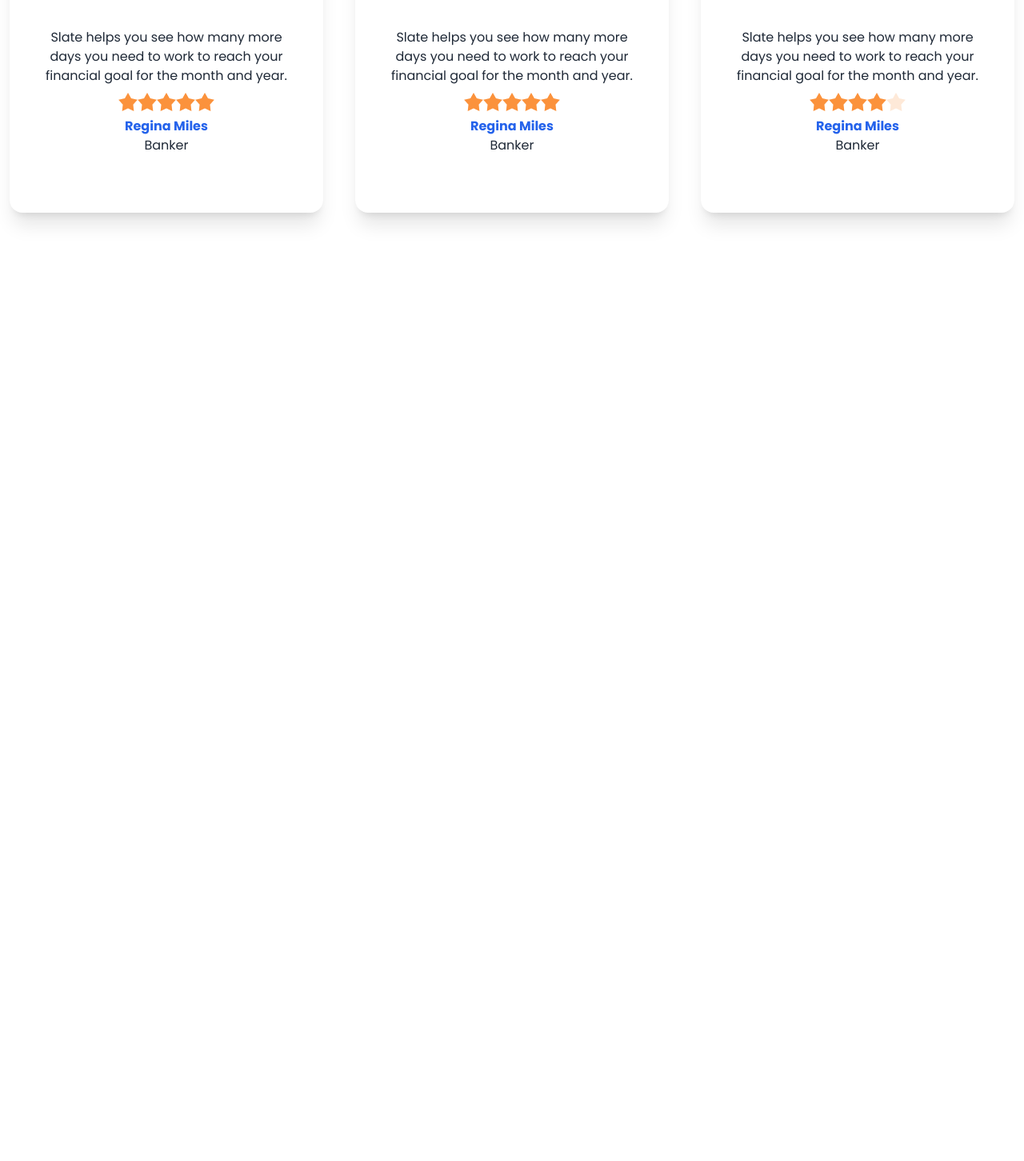
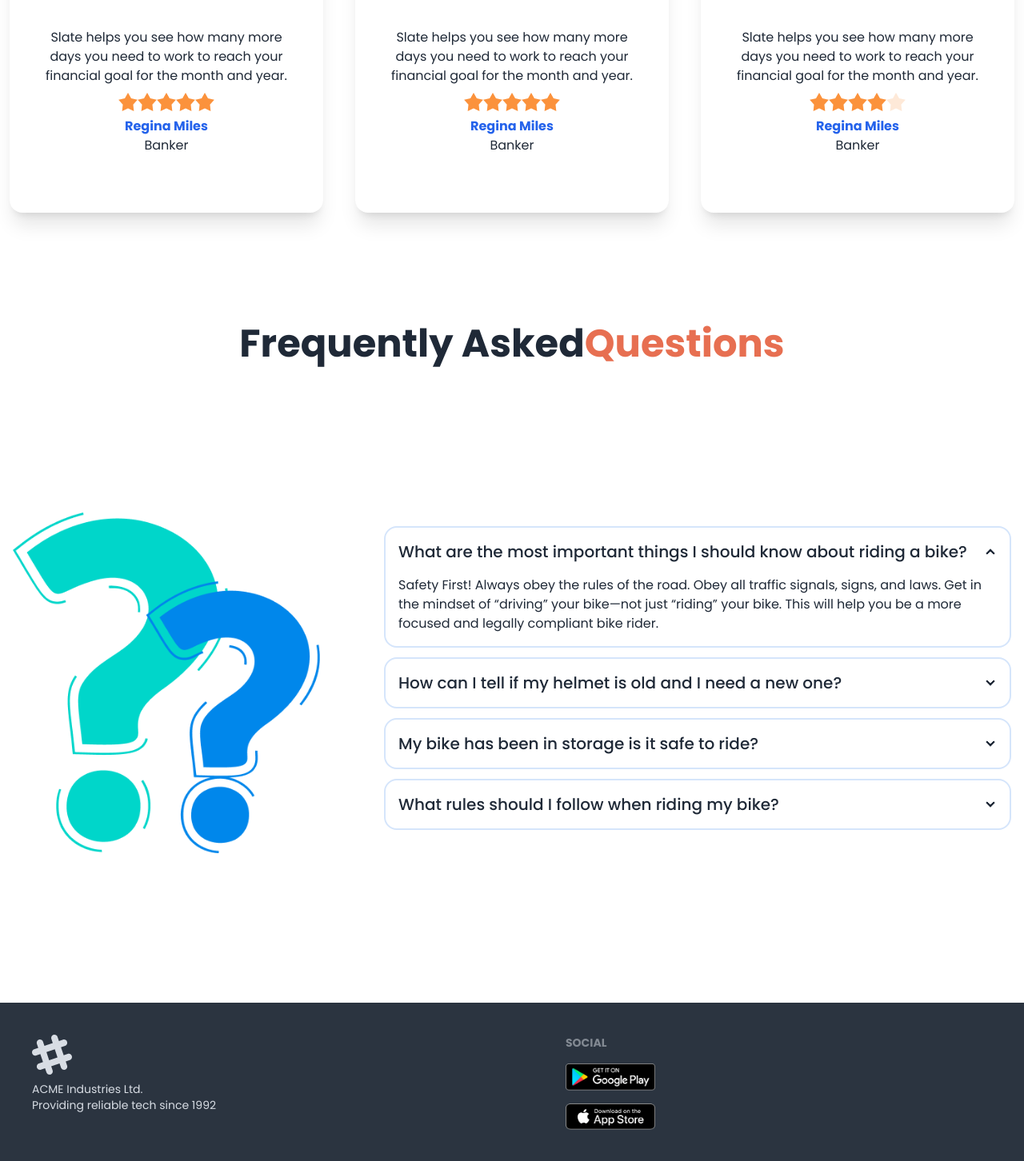
Before and after one commit to Mmsshakil/bike-zone, a plain HTML site: page index.html in a window 1280 px wide. Shown: the part 2030-3482 px from the top of the page at 80% size. Before the commit the page ends 2436 px from the top, so only its background shows below. Drawn offline with nearby package versions, Linux system fonts and the light colour scheme.

Commit message:
almost all done need improve in footer and side padding

```diff
--- a/index.html
+++ b/index.html
@@ -224,7 +224,7 @@
             <div class="grid gap-20 grid-cols-1 md:grid-cols-2 lg:grid-cols-3">
                 <!-- card 1 -->
                 <div class="card card-compact  bg-base-100 shadow-xl gap-3">
-                    <figure><img src="/images//others/latest1.png" alt="Shoes" /></figure>
+                    <figure><img src="./images//others/latest1.png" alt="Shoes" /></figure>
                     <div class="card-body">
                         <h2 class="card-title font-bold text-xl">Ducati XDIAVEL S-73</h2>
                         <p class="text-sm">Lorem ipsum dolor sit amet, consectetur adipiscing elit. Lacus, fermentum
@@ -237,7 +237,7 @@
                 </div>
                 <!-- card 2 -->
                 <div class="card card-compact  bg-base-100 shadow-xl gap-3">
-                    <figure><img src="/images//others/latest2.png" alt="Shoes" /></figure>
+                    <figure><img src="./images//others/latest2.png" alt="Shoes" /></figure>
                     <div class="card-body">
                         <h2 class="card-title font-bold text-xl">Ducati XDIAVEL S-73</h2>
                         <p class="text-sm">Lorem ipsum dolor sit amet, consectetur adipiscing elit. Lacus, fermentum
@@ -250,7 +250,7 @@
                 </div>
                 <!-- card 3 -->
                 <div class="card card-compact  bg-base-100 shadow-xl gap-3">
-                    <figure><img src="/images//others/latest3.png" alt="Shoes" /></figure>
+                    <figure><img src="./images//others/latest3.png" alt="Shoes" /></figure>
                     <div class="card-body">
                         <h2 class="card-title font-bold text-xl">Ducati XDIAVEL S-73</h2>
                         <p class="text-sm">Lorem ipsum dolor sit amet, consectetur adipiscing elit. Lacus, fermentum
@@ -336,10 +336,97 @@
 
         </section>
 
+        <!-- question section -->
+        <section>
+            <h1 class="font-bold text-5xl text-center pb-10 lg:pb-0">Frequently Asked<span
+                    class=" text-bike-primary">Questions</span>
+            </h1>
+
+            <div class="hero min-h-screen ">
+                <div class="hero-content flex-col lg:flex-row gap-20">
+                    <img src="./images/others/faq.png" class="w-3/4 lg:max-w-sm" />
+
+                    <!-- Accordion part start -->
+                    <div>
+                        <!-- first question -->
+                        <div class="collapse collapse-arrow border-2 border-[#D5E5FB] mb-3">
+                            <input type="radio" name="my-accordion-2" checked="checked" />
+                            <div class="collapse-title text-xl font-medium">
+                                What are the most important things I should
+                                know about riding a bike?
+                            </div>
+                            <div class="collapse-content">
+                                <p>Safety First! Always obey the rules of the road. Obey all traffic signals, signs, and
+                                    laws. Get in the mindset of “driving” your bike—not just “riding” your bike. This
+                                    will help you be a more focused and legally compliant bike rider. </p>
+                            </div>
+                        </div>
+                        <!-- 2nd question -->
+
+                        <div class="collapse collapse-arrow border-2 border-[#D5E5FB] mb-3 ">
+                            <input type="radio" name="my-accordion-2" />
+                            <div class="collapse-title text-xl font-medium">
+                                <!-- <Translate text="Click to open this one and close others" /> ------- aita thakle kate dite hbe------>
+                                How can I tell if my helmet is old and I need a new one?
+                            </div>
+                            <div class="collapse-content">
+                                <p>Safety First! Always obey the rules of the road. Obey all traffic signals, signs, and
+                                    laws. Get in the mindset of “driving” your bike—not just “riding” your bike. This
+                                    will help you be a more focused and legally compliant bike rider. </p>
+                            </div>
+                        </div>
+                        <!-- 3rd question -->
+
+                        <div class="collapse collapse-arrow border-2 border-[#D5E5FB] mb-3 ">
+                            <input type="radio" name="my-accordion-2" />
+                            <div class="collapse-title text-xl font-medium">
+                                My bike has been in storage is it safe to ride?
+                            </div>
+                            <div class="collapse-content">
+                                <p>Safety First! Always obey the rules of the road. Obey all traffic signals, signs, and
+                                    laws. Get in the mindset of “driving” your bike—not just “riding” your bike. This
+                                    will help you be a more focused and legally compliant bike rider. </p>
+                            </div>
+                        </div>
+                        <!-- 4th question -->
+                        <div class="collapse collapse-arrow border-2 border-[#D5E5FB] mb-3 ">
+                            <input type="radio" name="my-accordion-2" />
+                            <div class="collapse-title text-xl font-medium">
+                                What rules should I follow when riding my bike?
+                            </div>
+                            <div class="collapse-content">
+                                <p>Safety First! Always obey the rules of the road. Obey all traffic signals, signs, and
+                                    laws. Get in the mindset of “driving” your bike—not just “riding” your bike. This
+                                    will help you be a more focused and legally compliant bike rider. </p>
+                            </div>
+                        </div>
+
+                    </div>
+                </div>
+            </div>
+
+        </section>
+
     </main>
-    <footer>
+    <footer class="footer p-10 bg-neutral text-neutral-content">
+        <div>
+            <svg width="50" height="50" viewBox="0 0 24 24" xmlns="http://www.w3.org/2000/svg" fill-rule="evenodd"
+                clip-rule="evenodd" class="fill-current">
+                <path
+                    d="M22.672 15.226l-2.432.811.841 2.515c.33 1.019-.209 2.127-1.23 2.456-1.15.325-2.148-.321-2.463-1.226l-.84-2.518-5.013 1.677.84 2.517c.391 1.203-.434 2.542-1.831 2.542-.88 0-1.601-.564-1.86-1.314l-.842-2.516-2.431.809c-1.135.328-2.145-.317-2.463-1.229-.329-1.018.211-2.127 1.231-2.456l2.432-.809-1.621-4.823-2.432.808c-1.355.384-2.558-.59-2.558-1.839 0-.817.509-1.582 1.327-1.846l2.433-.809-.842-2.515c-.33-1.02.211-2.129 1.232-2.458 1.02-.329 2.13.209 2.461 1.229l.842 2.515 5.011-1.677-.839-2.517c-.403-1.238.484-2.553 1.843-2.553.819 0 1.585.509 1.85 1.326l.841 2.517 2.431-.81c1.02-.33 2.131.211 2.461 1.229.332 1.018-.21 2.126-1.23 2.456l-2.433.809 1.622 4.823 2.433-.809c1.242-.401 2.557.484 2.557 1.838 0 .819-.51 1.583-1.328 1.847m-8.992-6.428l-5.01 1.675 1.619 4.828 5.011-1.674-1.62-4.829z">
+                </path>
+            </svg>
+            <p>ACME Industries Ltd.<br />Providing reliable tech since 1992</p>
+        </div>
+        <div>
+            <span class="footer-title">Social</span>
+            <div class="grid grid-cols-1 gap-4">
+                <a><img class="w-28" src="./images/others/android.png" alt=""></a>
+                <a><img class="w-28" src="./images/others/ios.png" alt=""></a>
+            </div>
+        </div>
+    </footer>
 
-    </footer>
 </body>
 
 </html>
```
